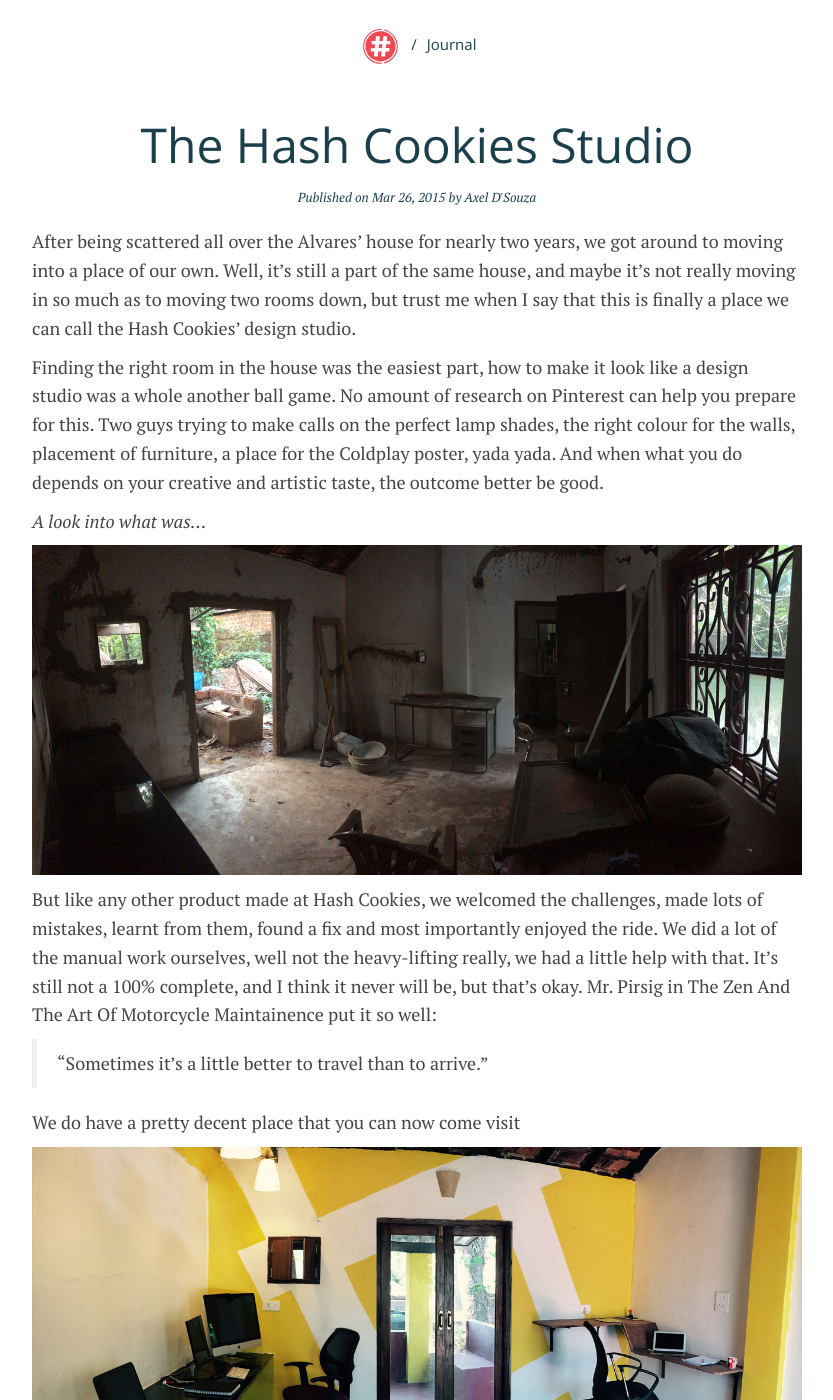
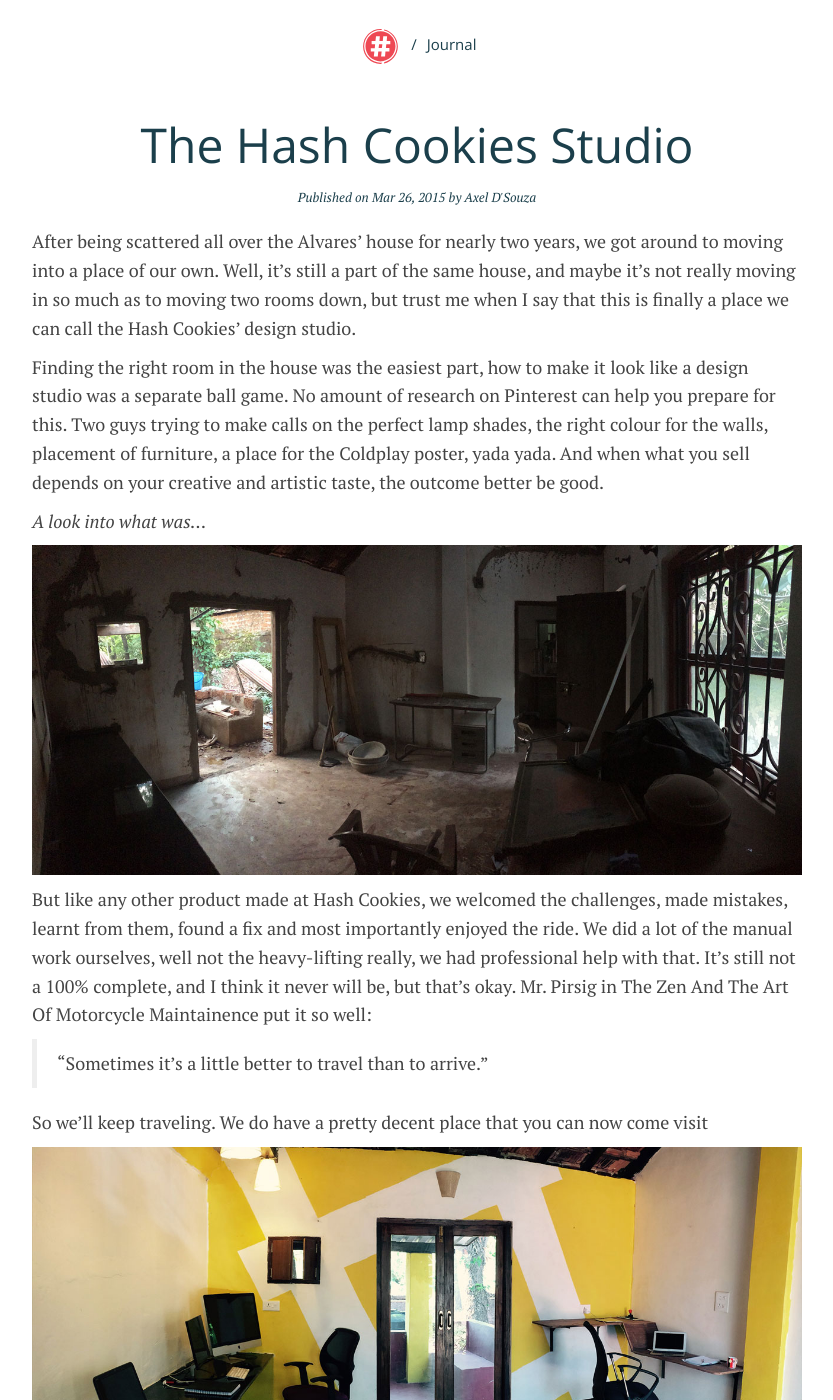
Before and after one commit to HashCookies/hashcookies.github.io, a Jekyll site: the page built from _posts/2015-03-26-the-hash-cookies-studio.markdown, in a window 1280 px wide and 1400 px high. Shown: the whole window, without its empty margins (223-1056 px from the left). Built offline with Jekyll 4.4.1, drawn with Linux system fonts in a browser that asks for light colours; nearby versions of some CDN libraries; comment, search, counter and statistics services are not loaded.

Commit message:
Adding image for OG form hash cookies studio blog

```diff
--- a/_posts/2015-03-26-the-hash-cookies-studio.markdown
+++ b/_posts/2015-03-26-the-hash-cookies-studio.markdown
@@ -3,21 +3,24 @@
 title:  "The Hash Cookies Studio"
 date:   2015-03-26 23:00:53
 categories: hashcookies
+image: /assets/images/hashcookies-studio-after.jpg
 author: "Axel D'Souza"
 ---
 
 After being scattered all over the Alvares’ house for nearly two years, we got around to moving into a place of our own. Well, it’s still a part of the same house, and maybe it’s not really moving in so much as to moving two rooms down, but trust me when I say that this is finally a place we can call the Hash Cookies' design studio.
 
-Finding the right room in the house was the easiest part, how to make it look like a design studio was a whole another ball game. No amount of research on Pinterest can help you prepare for this. Two guys trying to make calls on the perfect lamp shades, the right colour for the walls, placement of furniture, a place for the Coldplay poster, yada yada. And when what you do depends on your creative and artistic taste, the outcome better be good.
+Finding the right room in the house was the easiest part, how to make it look like a design studio was a separate ball game. No amount of research on Pinterest can help you prepare for this. Two guys trying to make calls on the perfect lamp shades, the right colour for the walls, placement of furniture, a place for the Coldplay poster, yada yada. And when what you sell depends on your creative and artistic taste, the outcome better be good.
 
 *A look into what was...*
 
 ![Before pic of the studio]({{ site.http://hashcooki.es/ }}/assets/images/hashcookies-studio-before.jpg)
 
-But like any other product made at Hash Cookies, we welcomed the challenges, made lots of mistakes, learnt from them, found a fix and most importantly enjoyed the ride. We did a lot of the manual work ourselves, well not the heavy-lifting really, we had a little help with that. It’s still not a 100% complete, and I think it never will be, but that's okay. Mr. Pirsig in The Zen And The Art Of Motorcycle Maintainence put it so well:
+But like any other product made at Hash Cookies, we welcomed the challenges, made mistakes, learnt from them, found a fix and most importantly enjoyed the ride. We did a lot of the manual work ourselves, well not the heavy-lifting really, we had professional help with that. It’s still not a 100% complete, and I think it never will be, but that's okay. Mr. Pirsig in The Zen And The Art Of Motorcycle Maintainence put it so well:
 > "Sometimes it's a little better to travel than to arrive."
 
-We do have a pretty decent place that you can now come visit
+
+
+So we'll keep traveling. We do have a pretty decent place that you can now come visit
 
 ![After pic of the studio]({{ site.http://hashcooki.es/ }}/assets/images/hashcookies-studio-after.jpg)
 
```
